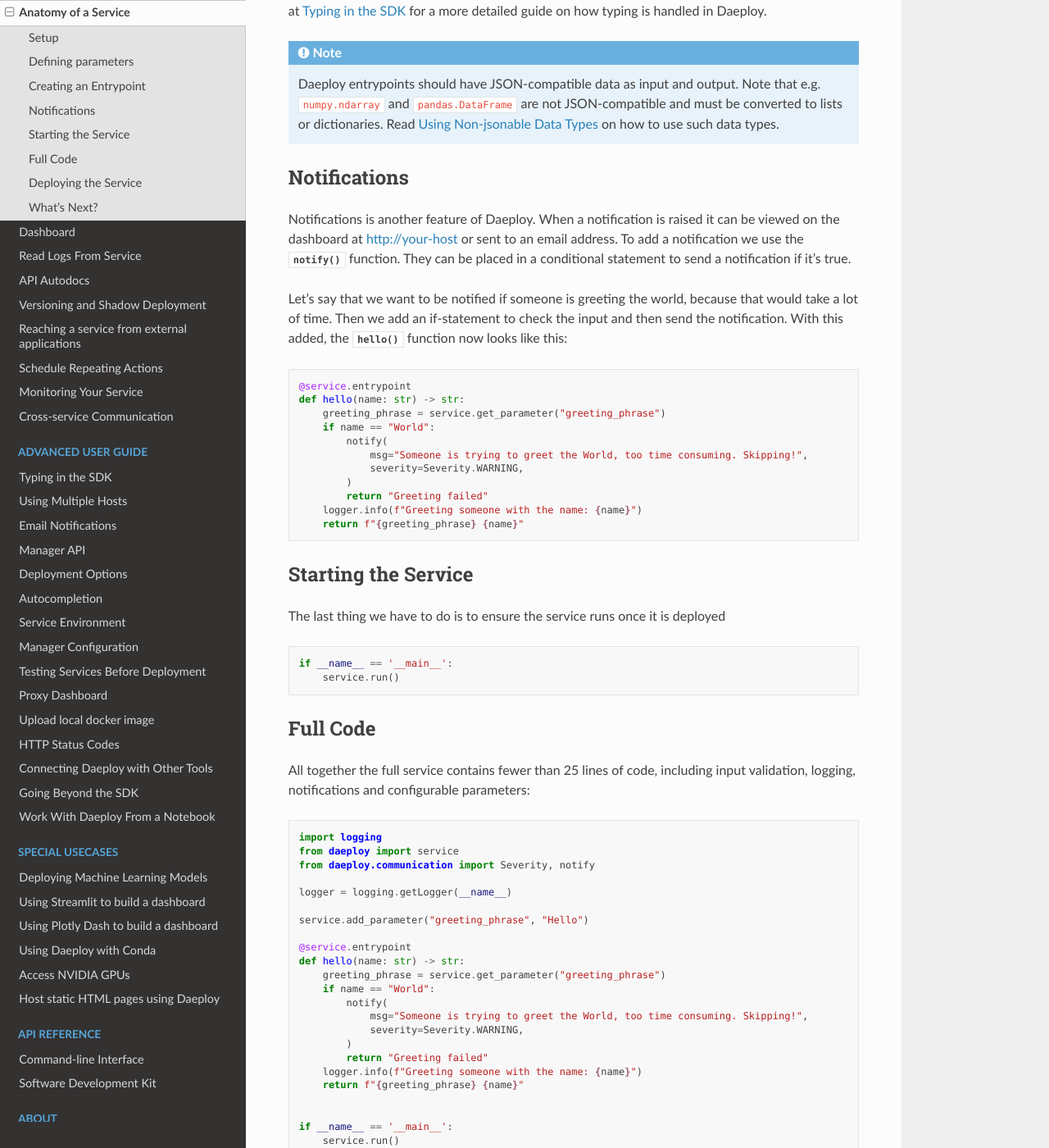
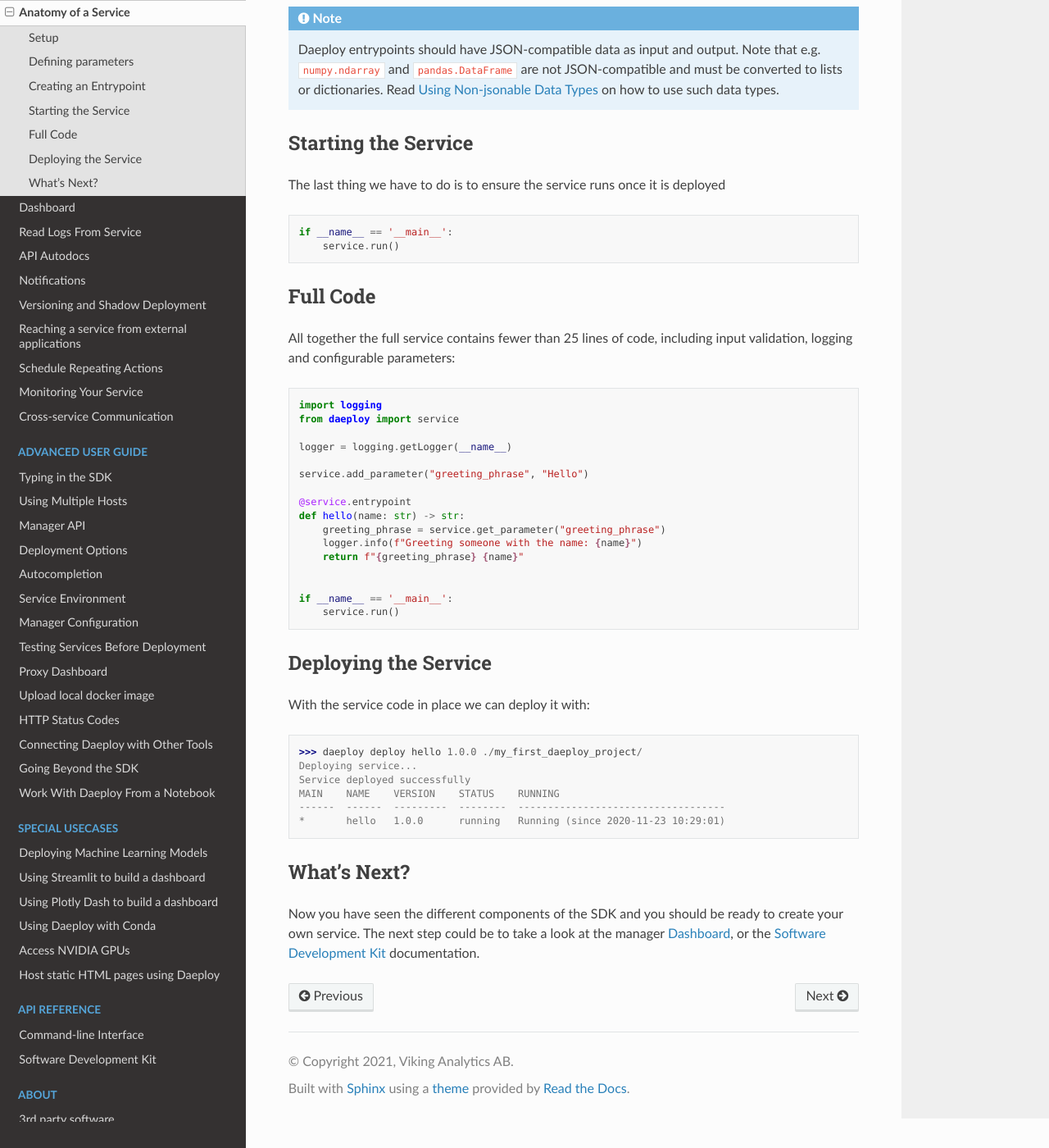
Before and after one commit to vikinganalytics/daeploy, a Sphinx documentation site: the page built from docs/source/content/getting_started/custom_service.rst, in a window 1280 px wide and 1400 px high, scrolled down 1865 px. Shown: the whole window at 82% size. Built offline with Sphinx 7.4.7 and the Read the Docs theme 2.0.0, drawn with Linux system fonts in a browser that asks for light colours; the version number could not be read and is left out; some of the changed text lies outside the part shown.

Commit message:
updated the template for the cookiecutter. (#25)
* updated the template for the cookiecutter.

* fixed black issues.

* removed obsolete test after change to cookiecutter template.

* Fixed an issue with e2e testing.

* Updated documentation

Co-authored-by: Oskar Liew <43787643+OskarLiew@users.noreply.github.com>
Co-authored-by: OskarLiew <oskar@liew.se>

```diff
--- a/docs/source/content/getting_started/custom_service.rst
+++ b/docs/source/content/getting_started/custom_service.rst
@@ -30,15 +30,12 @@
 
     import logging
     from daeploy import service
-    from daeploy.communication import Severity, notify
 
     logger = logging.getLogger(__name__)
 
 Only :py:obj:`service` is actually required, but we recommend to import
 and use the standard python `logging <https://docs.python.org/3/library/logging.html>`_
-package. :py:func:`~daeploy.communication.notify` and
-:py:class:`~daeploy.communication.Severity` in the :py:mod:`daeploy.communication`
-module are used for the notification functionality in Daeploy.
+package.
 
 If any external packages are used, they must be specified in the `requirements.txt` file.
 That way they will be installed the service is deployed.
@@ -97,33 +94,6 @@
     ``numpy.ndarray`` and ``pandas.DataFrame`` are not JSON-compatible and must be converted to
     lists or dictionaries. Read :ref:`sdk-typing-non-json-reference` on how to use such data types.
 
-
-Notifications
--------------
-
-Notifications is another feature of Daeploy. When a notification is raised it can be viewed
-on the dashboard at http://your-host or sent to an email address. To add a notification
-we use the :py:func:`~daeploy.communication.notify` function. They can be placed in a conditional
-statement to send a notification if it's true.
-
-Let's say that we want to be notified if someone is greeting the world, because that
-would take a lot of time. Then we add an if-statement to check the input and then send
-the notification. With this added, the :py:func:`hello` function now looks like this:
-
-.. testcode::
-
-    @service.entrypoint
-    def hello(name: str) -> str:
-        greeting_phrase = service.get_parameter("greeting_phrase")
-        if name == "World":
-            notify(
-                msg="Someone is trying to greet the World, too time consuming. Skipping!",
-                severity=Severity.WARNING,
-            )
-            return "Greeting failed"
-        logger.info(f"Greeting someone with the name: {name}")
-        return f"{greeting_phrase} {name}"
-
 Starting the Service
 --------------------
 
@@ -139,13 +109,12 @@
 ---------
 
 All together the full service contains fewer than 25 lines of code, including input
-validation, logging, notifications and configurable parameters:
+validation, logging and configurable parameters:
 
 .. testcode::
 
     import logging
     from daeploy import service
-    from daeploy.communication import Severity, notify
 
     logger = logging.getLogger(__name__)
 
@@ -154,12 +123,6 @@
     @service.entrypoint
     def hello(name: str) -> str:
         greeting_phrase = service.get_parameter("greeting_phrase")
-        if name == "World":
-            notify(
-                msg="Someone is trying to greet the World, too time consuming. Skipping!",
-                severity=Severity.WARNING,
-            )
-            return "Greeting failed"
         logger.info(f"Greeting someone with the name: {name}")
         return f"{greeting_phrase} {name}"
 
--- a/docs/source/index.rst
+++ b/docs/source/index.rst
@@ -53,7 +54,6 @@
 
    content/advanced_tutorials/sdk_typing
    content/advanced_tutorials/using_multiple_hosts
-   content/advanced_tutorials/email_notifications
    content/advanced_tutorials/manager_api
    content/advanced_tutorials/adv_deploy
    content/advanced_tutorials/cli_autocompletion
```
Also changed, not shown: other parts of docs/source/index.rst (+1 -0 lines), CHANGES.md (+1 -0 lines), docs/source/content/advanced_tutorials/email_notifications.rst (deleted, +0 -108 lines), docs/source/content/getting_started/notifications.rst (added, +39 -0 lines), examples/notifications_example/README.md (added), 8 other files.
